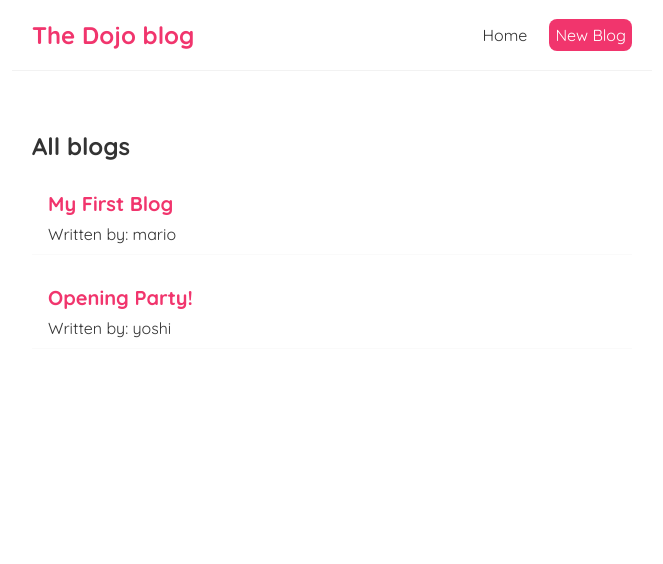
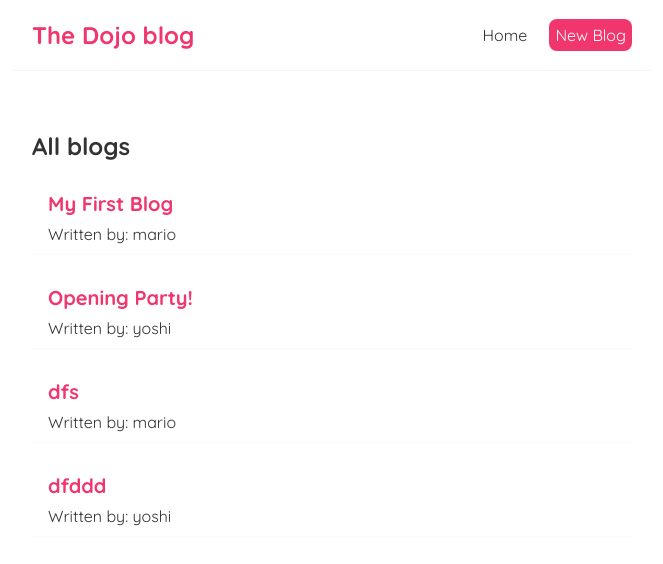
Before and after one commit to kitOl/dojo-blog, a React (Create React App) app: page / in a window 1280 px wide. Shown: the top 564 px of the page, without its empty margins (308-971 px from the left). Built offline with nearby package versions, Linux system fonts and the light colour scheme; data requests are answered from the project's data file.

Commit message:
post request

```diff
--- a/data/db.json
+++ b/data/db.json
@@ -4,13 +4,25 @@
       "title": "My First Blog",
       "body": "Why do we use it?\nIt is a long established fact that a reader will be destracted.",
       "author": "mario",
-      "id": 1
+      "id": "1"
     },
     {
       "title": "Opening Party!",
       "body": "Why do we use it?\nIt is a long established fact that a reader will be destracted.",
       "author": "yoshi",
-      "id": 2
+      "id": "2"
+    },
+    {
+      "id": "674a",
+      "title": "dfs",
+      "body": "sdf",
+      "author": "mario"
+    },
+    {
+      "id": "e7c2",
+      "title": "dfddd",
+      "body": "ggttr",
+      "author": "yoshi"
     }
   ]
 }
--- a/src/Create.js
+++ b/src/Create.js
@@ -4,11 +4,22 @@
   const [title, setTitle] = useState("");
   const [body, setBody] = useState("");
   const [author, setAuthor] = useState("mario");
+  const [isPending, setIsPending] = useState(false);
 
   const handleSubmit = (e) => {
     e.preventDefault();
     const blog = { title, body, author };
-    console.log(blog);
+
+    setIsPending(true);
+    // console.log(blog);
+    fetch("http://localhost:8000/blogs", {
+      method: "POST",
+      headers: { "Content-type": "application/json" },
+      body: JSON.stringify(blog),
+    }).then(() => {
+      console.log("new blog added");
+      setIsPending(false);
+    });
   };
 
   return (
@@ -33,7 +44,8 @@
           <option value="mario">mario</option>
           <option value="yoshi">yoshi</option>
         </select>
-        <button>Add Blog</button>
+        {!isPending && <button>Add Blog</button>}
+        {isPending && <button disabled>Adding Blog...</button>}
         <p>{title}</p>
         <p>{body}</p>
         <p>{author}</p>
```
